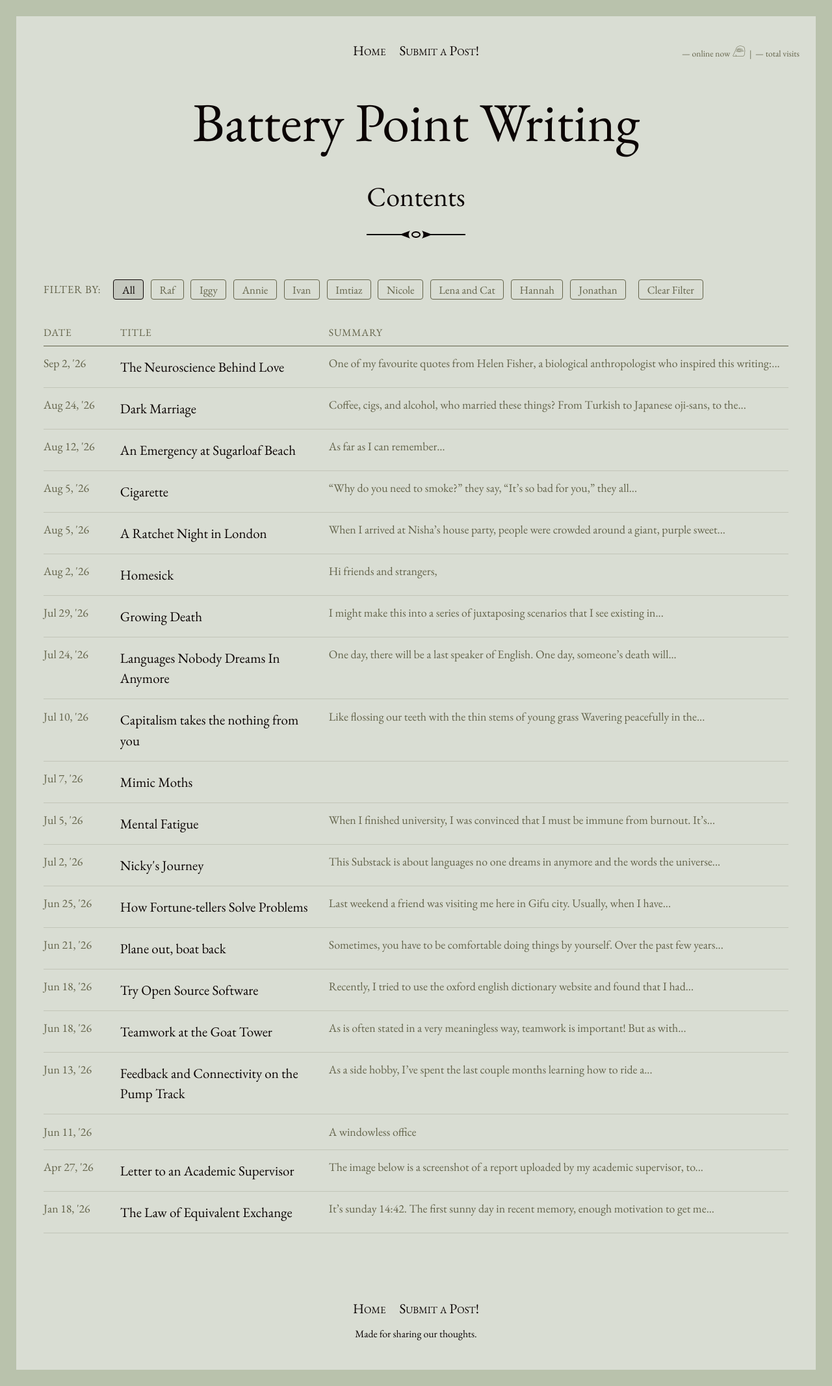
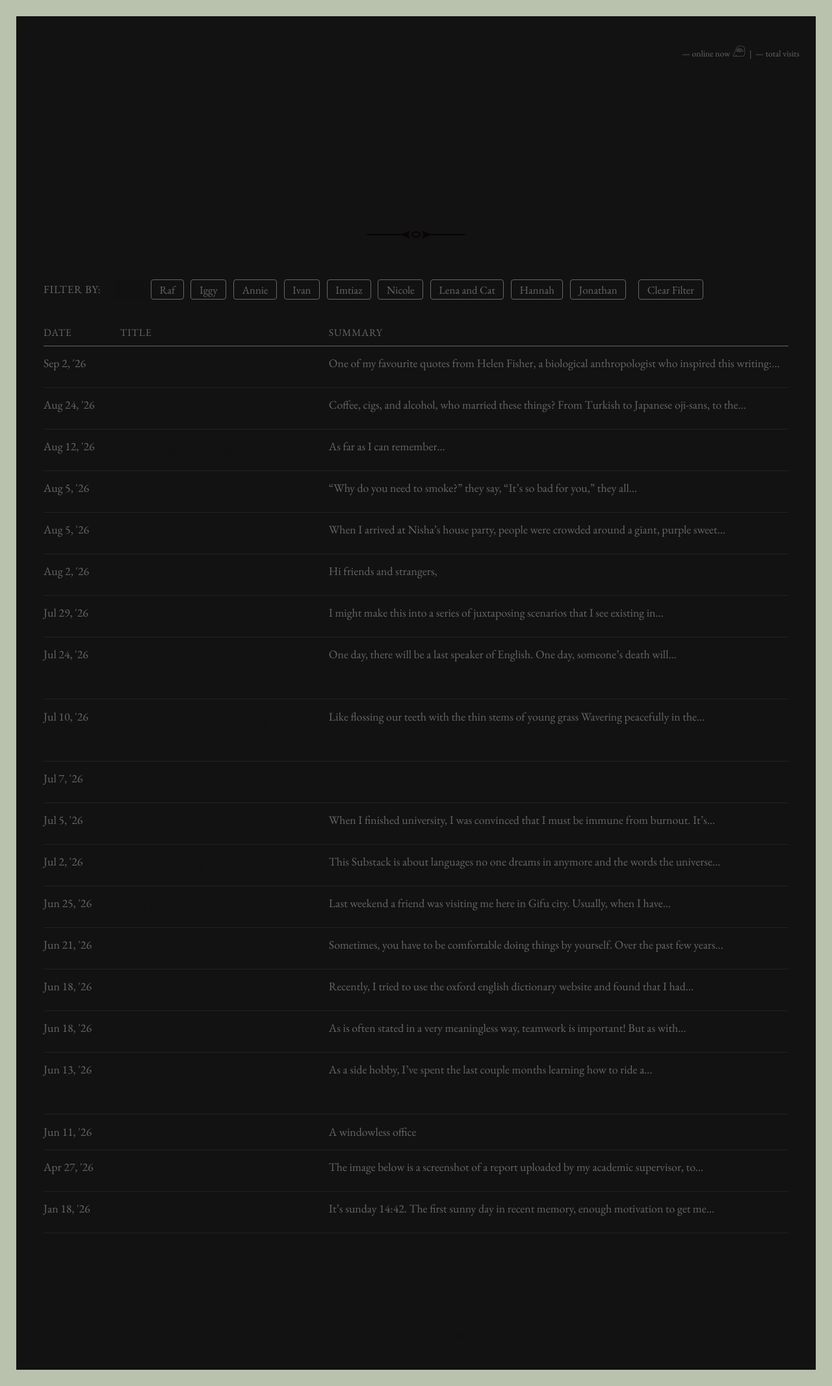
Before and after one commit to batterypointwriting/batterypointwriting.github.io, a Jekyll site: the page built from index.html, in a window 1280 px wide. Shown: the whole page at 65% size. Built offline with Jekyll 4.4.1, drawn with Linux system fonts in a browser that asks for light colours; the list of posts is cut into pages by our own code.

Commit message:
Update _variables.scss

```diff
--- a/_sass/_variables.scss
+++ b/_sass/_variables.scss
@@ -1,7 +1,9 @@
-$brand-color:         #d9ddd3;
-$highlight:           lighten($brand-color, 35%);
-$text-color:          #0b0404;
-$muted-text-color:    #64644B;
+$brand-color:         #121212;
+$highlight:           #f5f5f5;
+
+$text-color:          #121212;
+$muted-text-color:    #666666;
+
 $font-family:         "EB Garamond", Garamond, "Times New Roman", serif;
 
 $on-bigphone:         375px;
```
